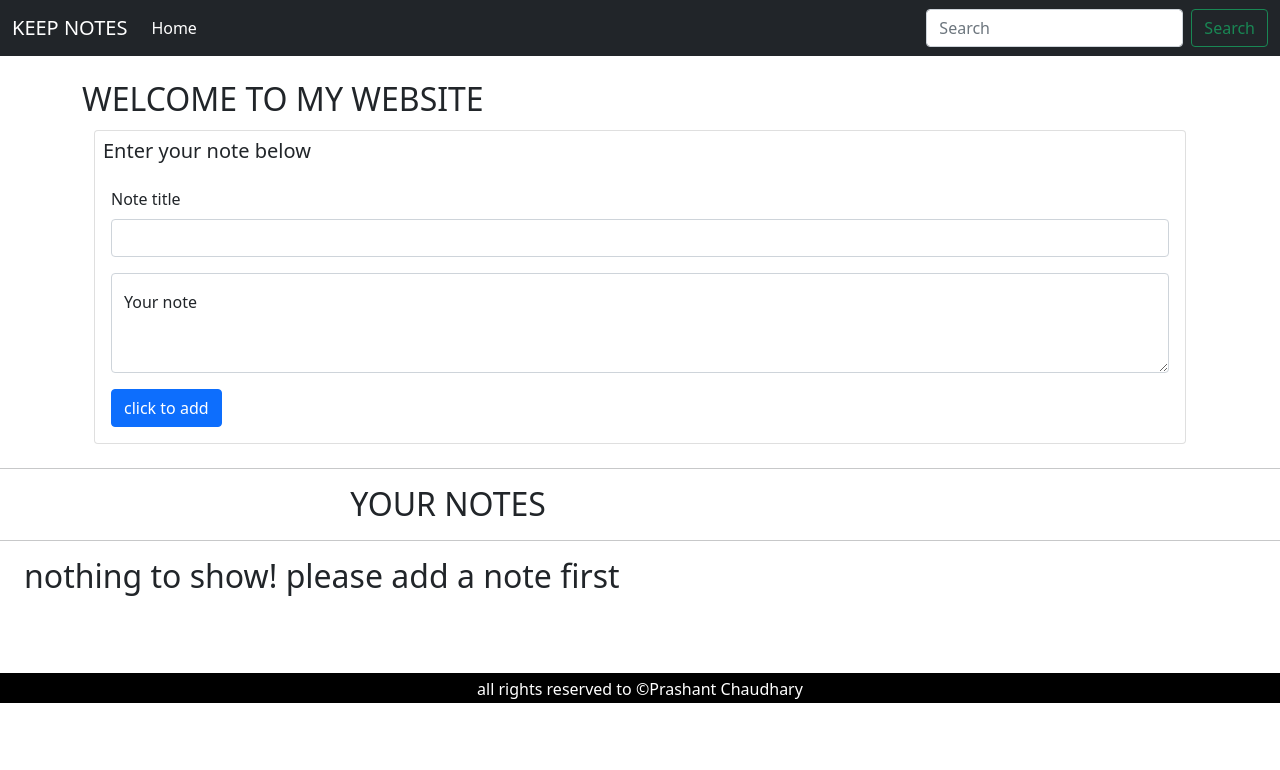
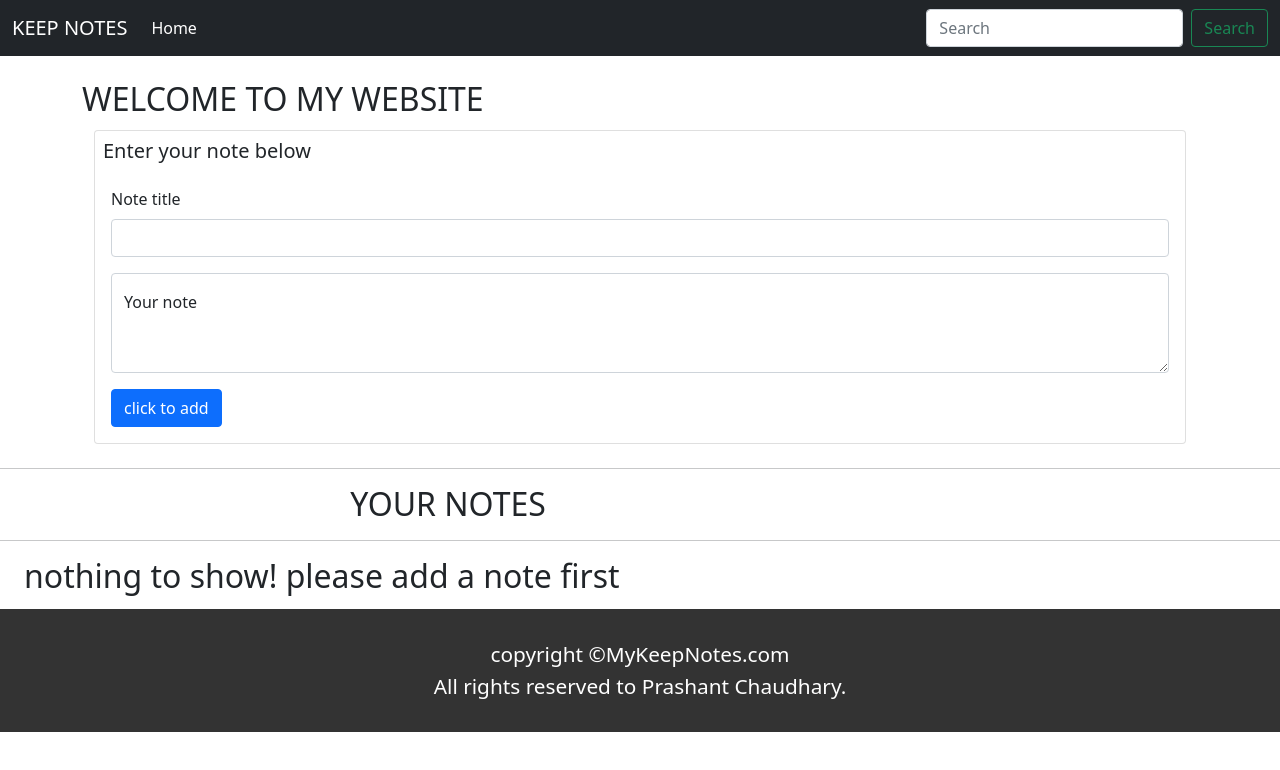
Before and after one commit to PrashantChaudhary-rgb/note-keep-website, a plain HTML site: page index.html in a window 1280 px wide. Drawn offline with nearby package versions, Linux system fonts and the light colour scheme.

Commit message:
updated footer

```diff
--- a/index.html
+++ b/index.html
@@ -8,7 +8,7 @@
     <title>Keep Your Note</title>
     <link href="https://cdn.jsdelivr.net/npm/bootstrap@5.1.0/dist/css/bootstrap.min.css" rel="stylesheet"
         integrity="sha384-KyZXEAg3QhqLMpG8r+8fhAXLRk2vvoC2f3B09zVXn8CA5QIVfZOJ3BCsw2P0p/We" crossorigin="anonymous">
-    <style>
+        <style>
         .center {
             text-align: center;
         }
@@ -16,22 +16,37 @@
         .card {
             margin: 12px;
         }
-        .footer-box
+        #footer{
+            width: 100%;
+            position: relative;
+            height: 123px;
+            display: flex;
+            text-align: center;
+            flex-direction: column;
+            justify-content: center;
+          margin-top: 6px;
+          color: white;
+        }
+
+        #footer::before
         {
-            background-color: black;
-           height: 30px;
-            color: white;
-            margin-top: 70px;
-            position:sticky;
-            bottom: 0px;
-            left: 0px;
+            content: "";
+           background-color: black;
+            position: absolute;
+            width: 100%;
+            height: 100%;
+            z-index: -1;
+
+            opacity: 0.8;
         }
-        #footer
-        {
-            text-align: center;
-            padding: 4px 4px;
-            margin:auto  auto;
+        #footer p{
+            font-size: 1.3rem;
+        text-align: center;
+        padding: 0px 2px ;
+        margin: 0px 4px;
         }
+
+
 
     </style>
 </head>
@@ -93,16 +108,11 @@
     <h2 class="center" style="width: 70%;">YOUR NOTES</h2>
     <hr>
     <div class="container-fluid row my-6 mx-10" id="notes">
-</div>
+    </div>
+    <footer id="footer" >
+        <p>copyright &copy;MyKeepNotes.com </p>    <p> All rights reserved to Prashant Chaudhary.</p>
 
-<div class="footer-box">
-
-<div id="footer">
-    <p>all rights reserved to &copy;Prashant Chaudhary</p>
-</div>
-</div>
-
-
+     </footer>
 
 
 
@@ -113,6 +123,7 @@
         integrity="sha384-cn7l7gDp0eyniUwwAZgrzD06kc/tftFf19TOAs2zVinnD/C7E91j9yyk5//jjpt/"
         crossorigin="anonymous"></script>
     <script src="app.js"></script>
+
 </body>
 
 </html>
```
